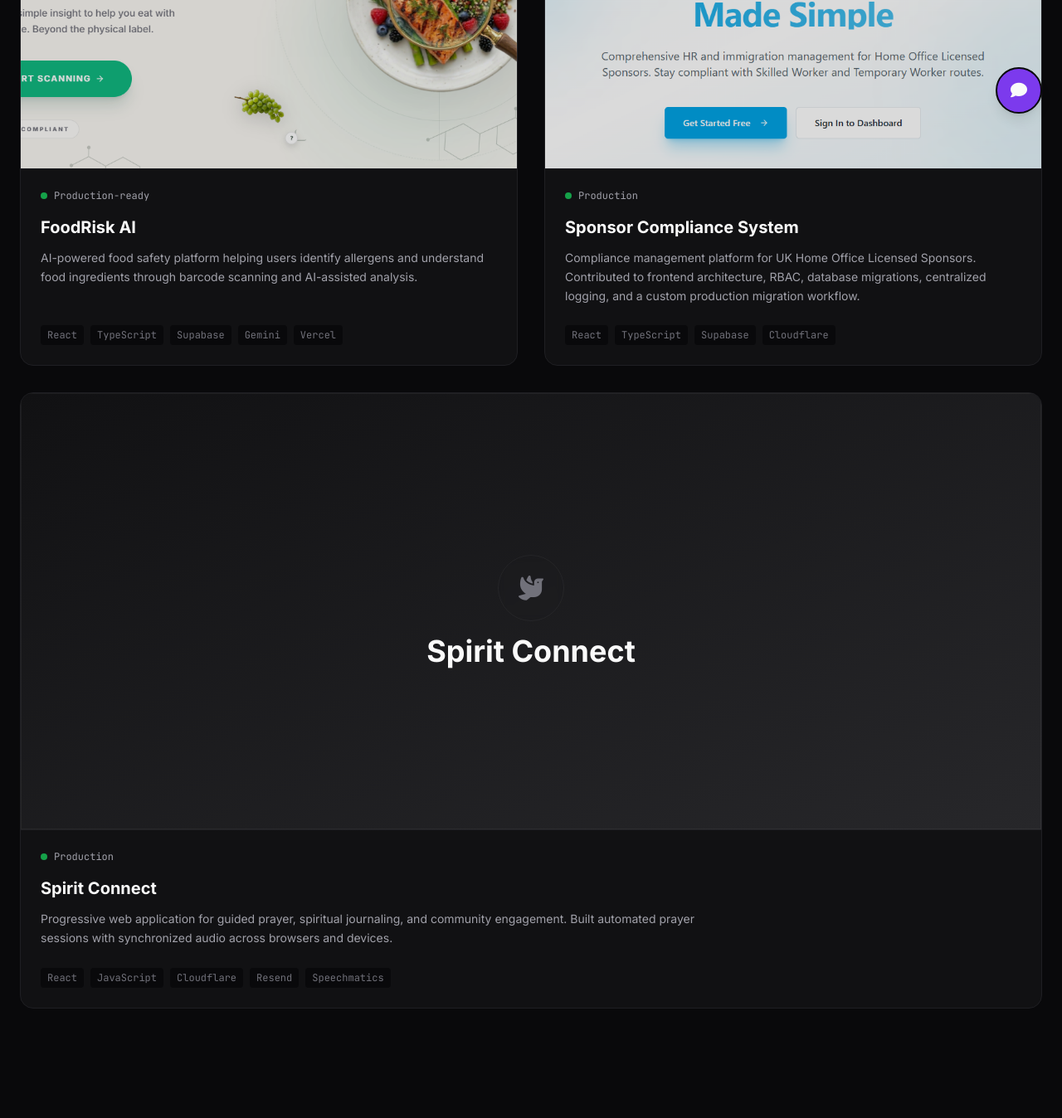
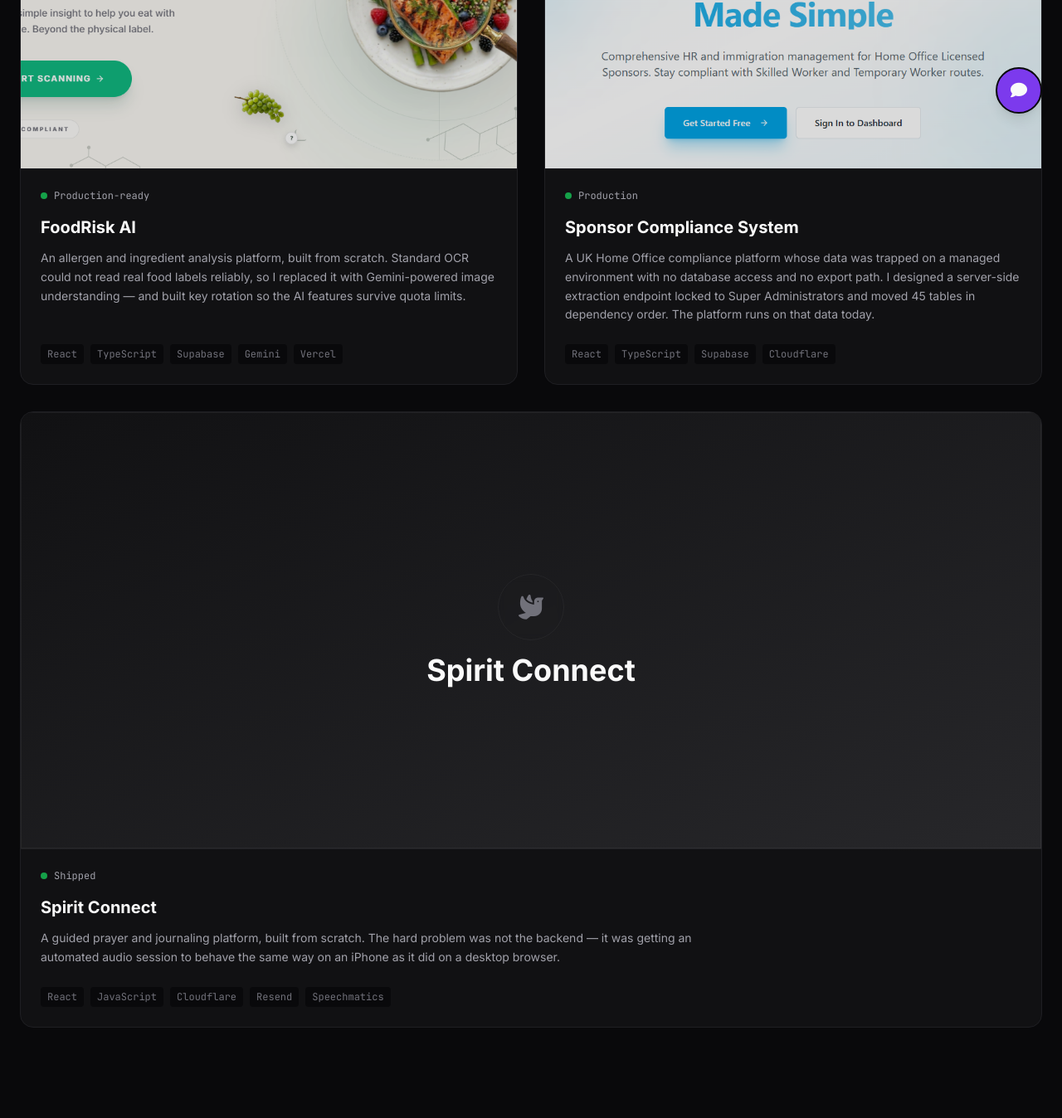
Before and after one commit to Joshua-Eji/My-Portfolio, an Angular app: page /engineering in a window 1280 px wide. Shown: the part 639-1987 px from the top of the page at 83% size. Built offline with nearby package versions, Linux system fonts and the light colour scheme.

Commit message:
Lead each project card with the problem, not the tech list
The card copy is what decides whether anyone opens the case study. Also marks Spirit Connect as shipped rather than production, since it was handed over.

```diff
--- a/src/app/engineering/engineering.component.ts
+++ b/src/app/engineering/engineering.component.ts
@@ -28,7 +28,7 @@
             <span class="text-xs font-mono text-text-secondary">Production-ready</span>
           </div>
           <h4 class="text-xl font-bold text-text-primary mb-3 group-hover:text-accent-violet-soft transition-colors">FoodRisk AI</h4>
-          <p class="text-text-secondary text-sm leading-relaxed mb-6 flex-1">AI-powered food safety platform helping users identify allergens and understand food ingredients through barcode scanning and AI-assisted analysis.</p>
+          <p class="text-text-secondary text-sm leading-relaxed mb-6 flex-1">An allergen and ingredient analysis platform, built from scratch. Standard OCR could not read real food labels reliably, so I replaced it with Gemini-powered image understanding &mdash; and built key rotation so the AI features survive quota limits.</p>
           <div class="flex flex-wrap gap-2 mt-auto">
             <span class="text-xs font-mono text-text-muted bg-bg-primary px-2 py-1 rounded">React</span>
             <span class="text-xs font-mono text-text-muted bg-bg-primary px-2 py-1 rounded">TypeScript</span>
@@ -52,7 +52,7 @@
             <span class="text-xs font-mono text-text-secondary">Production</span>
           </div>
           <h4 class="text-xl font-bold text-text-primary mb-3 group-hover:text-accent-violet-soft transition-colors">Sponsor Compliance System</h4>
-          <p class="text-text-secondary text-sm leading-relaxed mb-6 flex-1">Compliance management platform for UK Home Office Licensed Sponsors. Contributed to frontend architecture, RBAC, database migrations, centralized logging, and a custom production migration workflow.</p>
+          <p class="text-text-secondary text-sm leading-relaxed mb-6 flex-1">A UK Home Office compliance platform whose data was trapped on a managed environment with no database access and no export path. I designed a server-side extraction endpoint locked to Super Administrators and moved 45 tables in dependency order. The platform runs on that data today.</p>
           <div class="flex flex-wrap gap-2 mt-auto">
             <span class="text-xs font-mono text-text-muted bg-bg-primary px-2 py-1 rounded">React</span>
             <span class="text-xs font-mono text-text-muted bg-bg-primary px-2 py-1 rounded">TypeScript</span>
@@ -77,10 +77,10 @@
         <div class="p-6 flex-1 flex flex-col">
           <div class="flex items-center gap-2 mb-4">
             <span class="w-2 h-2 rounded-full bg-status-success animate-pulse"></span>
-            <span class="text-xs font-mono text-text-secondary">Production</span>
+            <span class="text-xs font-mono text-text-secondary">Shipped</span>
           </div>
           <h4 class="text-xl font-bold text-text-primary mb-3 group-hover:text-accent-violet-soft transition-colors">Spirit Connect</h4>
-          <p class="text-text-secondary text-sm leading-relaxed mb-6 lg:w-2/3">Progressive web application for guided prayer, spiritual journaling, and community engagement. Built automated prayer sessions with synchronized audio across browsers and devices.</p>
+          <p class="text-text-secondary text-sm leading-relaxed mb-6 lg:w-2/3">A guided prayer and journaling platform, built from scratch. The hard problem was not the backend &mdash; it was getting an automated audio session to behave the same way on an iPhone as it did on a desktop browser.</p>
           <div class="flex flex-wrap gap-2">
             <span class="text-xs font-mono text-text-muted bg-bg-primary px-2 py-1 rounded">React</span>
             <span class="text-xs font-mono text-text-muted bg-bg-primary px-2 py-1 rounded">JavaScript</span>
```
